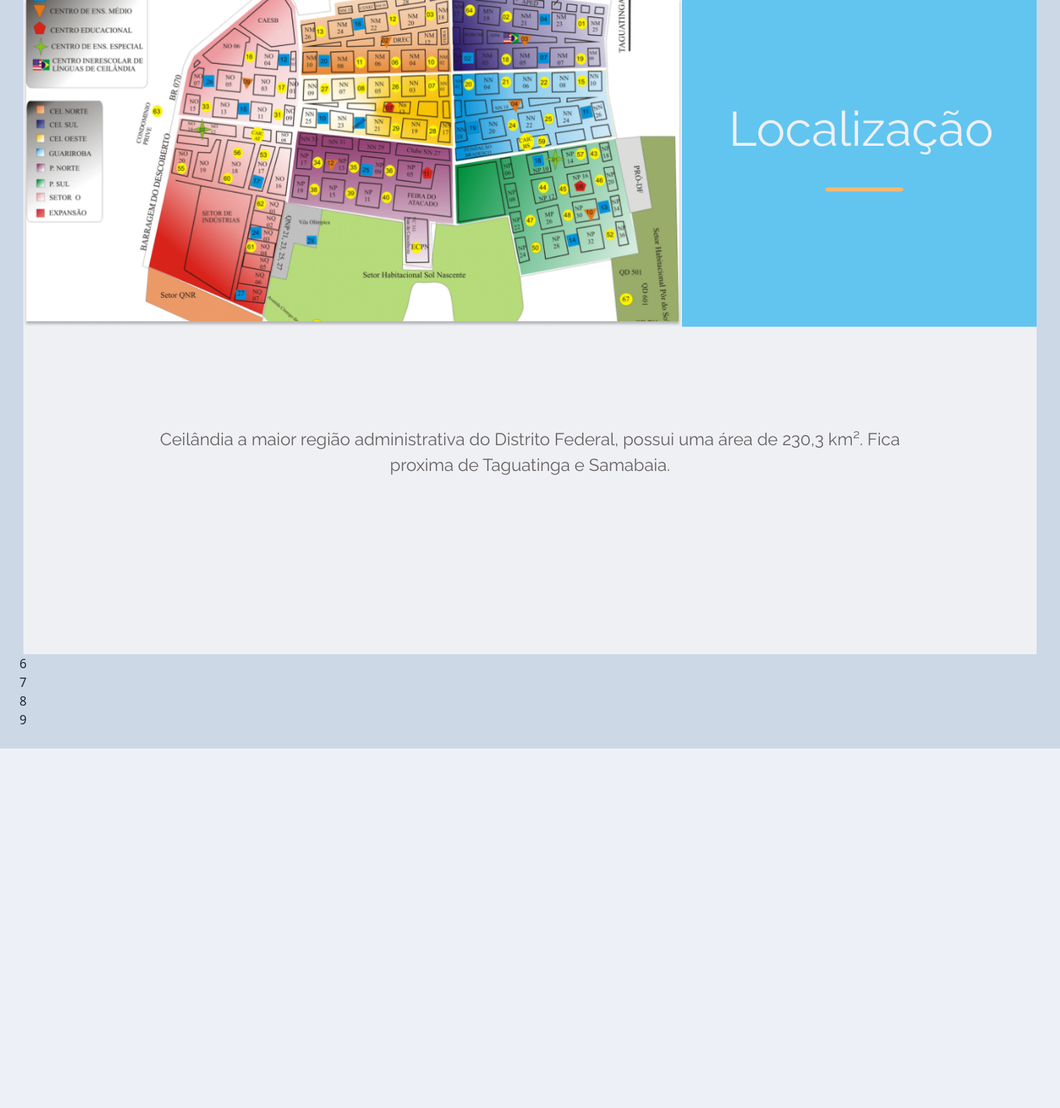
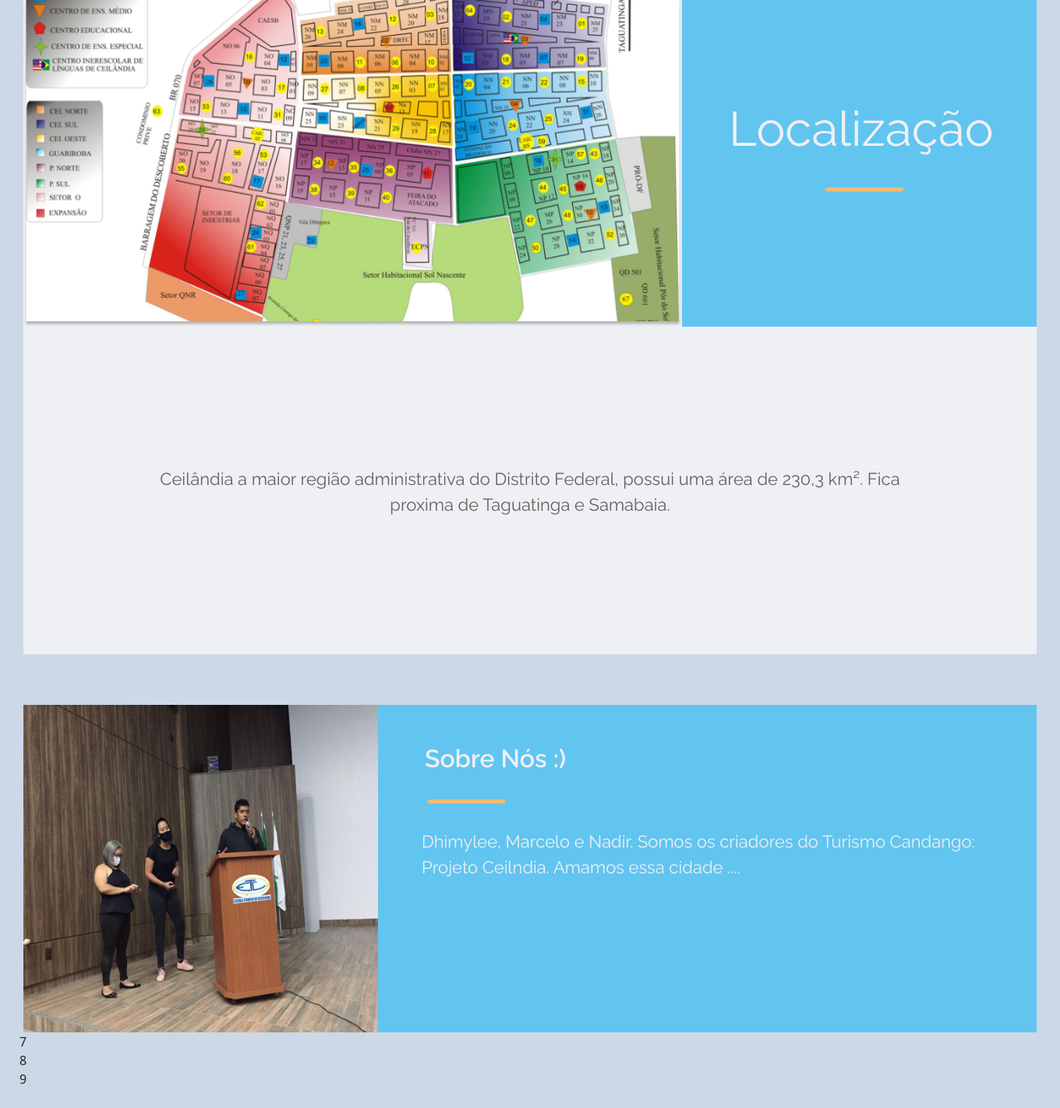
Before and after one commit to Sirgudson/projetoceilandia, a PHP site: page /VIEW/index.php in a window 1360 px wide. Shown: the part 1906-3327 px from the top of the page at 78% size. Before the commit the page ends 2866 px from the top, so only its background shows below. Run offline with PHP 8.4, Linux system fonts and the light colour scheme; some libraries are stand-ins or nearby versions.

Commit message:
Adicionando box equipe na home page

```diff
--- a/CSS/style.css
+++ b/CSS/style.css
@@ -1,4 +1,5 @@
 @import url('https://fonts.googleapis.com/css2?family=Raleway&display=swap');
+@import url('https://fonts.googleapis.com/css2?family=Raleway:wght@400;600&display=swap');
 
 html{
     background-image: url(../ASSETS/IMAGES/background.jpeg);
@@ -55,7 +56,7 @@
 
 .container2{
     display: grid;
-    grid-template-areas: "cultura1" "cultura2" "historia" "localizacao";
+    grid-template-areas: "cultura1" "cultura2" "historia" "localizacao" "texto-localizacao" "equipe";
 }
 
 .cultura1{
@@ -217,13 +218,50 @@
 .texto-localizacao p {
     font-family: 'Raleway', sans-serif;
     color: #666161;
-    padding: 128px 146px 0;
+    padding: 20px 146px 0;
     text-align: center;
     font-size: 22px;
+    grid-area: texto-localizacao;
 }
 
 .separador4 {
     padding-left: 184px;
+}
+
+.equipe {
+        width: 1300px;
+        height: 420px;
+        display: grid;
+        grid-template-columns: 35% 65%;
+        grid-area: equipe;
+        margin: auto;
+        background-color: red;
+        margin-top: 5%;
+        position: relative
+}
+
+.equipe2 {
+    background-color: #61C5F0;
+}
+
+.titulo-equipe2 {
+    padding: 45px 60px 0px 60px;
+    font-family: 'Raleway', sans-serif;
+    color: #EFF0F4;
+    font-size: 32px;
+    font-weight: 600;
+}
+
+.separador5 {
+    padding-left: 64px;
+}
+
+.paragrafo-equipe {
+    font-family: 'Raleway', sans-serif;
+    color: #EFF0F4;
+    padding: 20px 56px 0;
+    text-align: left;
+    font-size: 22px;
 }
 
 .img-retangulo {
@@ -231,7 +269,7 @@
     height: 420px;
 }
 
-.img-esquerdo {
+.img-quadrado {
     width: 460px;
     height: 420px;
 }
--- a/VIEW/index.php
+++ b/VIEW/index.php
@@ -23,7 +23,7 @@
         </div>
     </div>
 
-        <!-- Botão Whatsapp-->
+    <!-- Botão Whatsapp-->
     <a href="https://wa.me/" style="
          position: fixed;
          width: 60px;
@@ -38,8 +38,8 @@
          box-shadow: 1px 1px 2px #888;
          z-index: 1000;
          " target="_blank">
-   <i style="margin-top: 16px" class="fa fa-whatsapp"></i>
-  </a>
+        <i style="margin-top: 16px" class="fa fa-whatsapp"></i>
+    </a>
 
     <div class="apresentacao">
         <h2 class="subtitulo">
@@ -65,7 +65,7 @@
                 <img src="/ASSETS/IMAGES/letreiro.png" alt="letreiro-ceilandia" class="img-retangulo">
             </div>
             <div class="historia3">
-                <img src="/ASSETS/IMAGES/bandeira.png" alt="bandeira-ceilandia" class="img-esquerdo">
+                <img src="/ASSETS/IMAGES/bandeira.png" alt="bandeira-ceilandia" class="img-quadrado">
             </div>
             <div class="historia4">
                 <p>Venha conhecer um pouco mais da região mais amada do quadradinho, com eventos e passeios para toda família.</p>
@@ -83,10 +83,22 @@
                 <img src="/ASSETS/IMAGES/separador-laranja.png" alt="separador laranja" class="separador4">
             </div>
         </div>
+
         <div class="texto-localizacao">
             <p>Ceilândia a maior região administrativa do Distrito Federal, possui uma área de 230,3 km². Fica proxima de Taguatinga e Samabaia.</p>
         </div>
-        <div class="item6">6</div>
+        <div class="equipe">
+            <div class="equipe1">
+            <img src="/ASSETS/IMAGES/equipe.jpeg" alt="foto dos criadores" class="img-quadrado">
+            </div>
+            <div class="equipe2">
+                <p class="titulo-equipe2">Sobre Nós :)</p>
+                <img src="/ASSETS/IMAGES/separador-laranja.png" alt="separador laranja" class="separador5">
+                <p class="paragrafo-equipe">
+                    Dhimylee, Marcelo e Nadir. Somos os criadores do Turismo Candango: Projeto Ceilndia. Amamos essa cidade ....
+                </p>
+            </div>
+        </div>
         <div class="item7">7</div>
         <div class="item8">8</div>
         <div class="item9">9</div>
```
